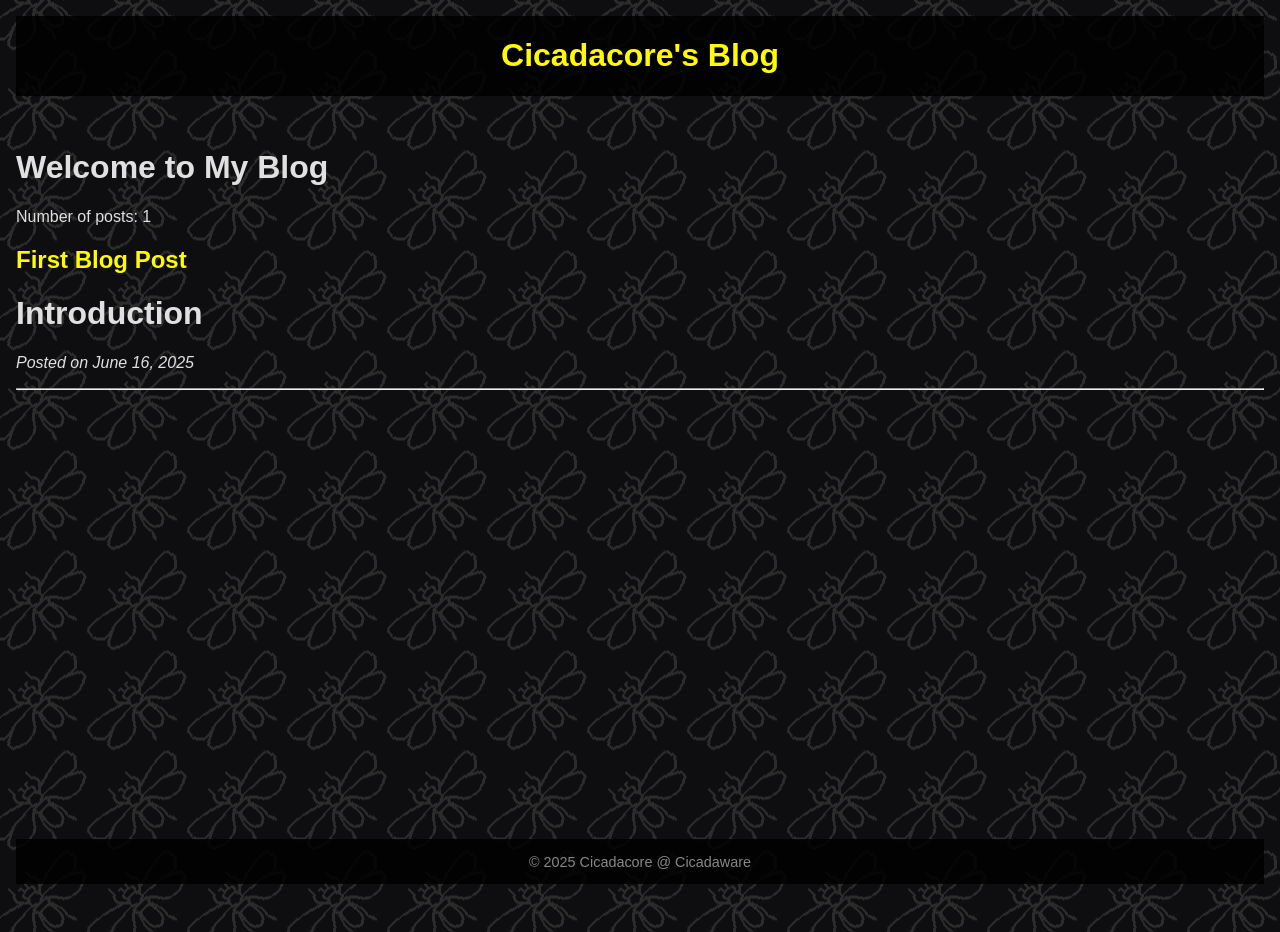
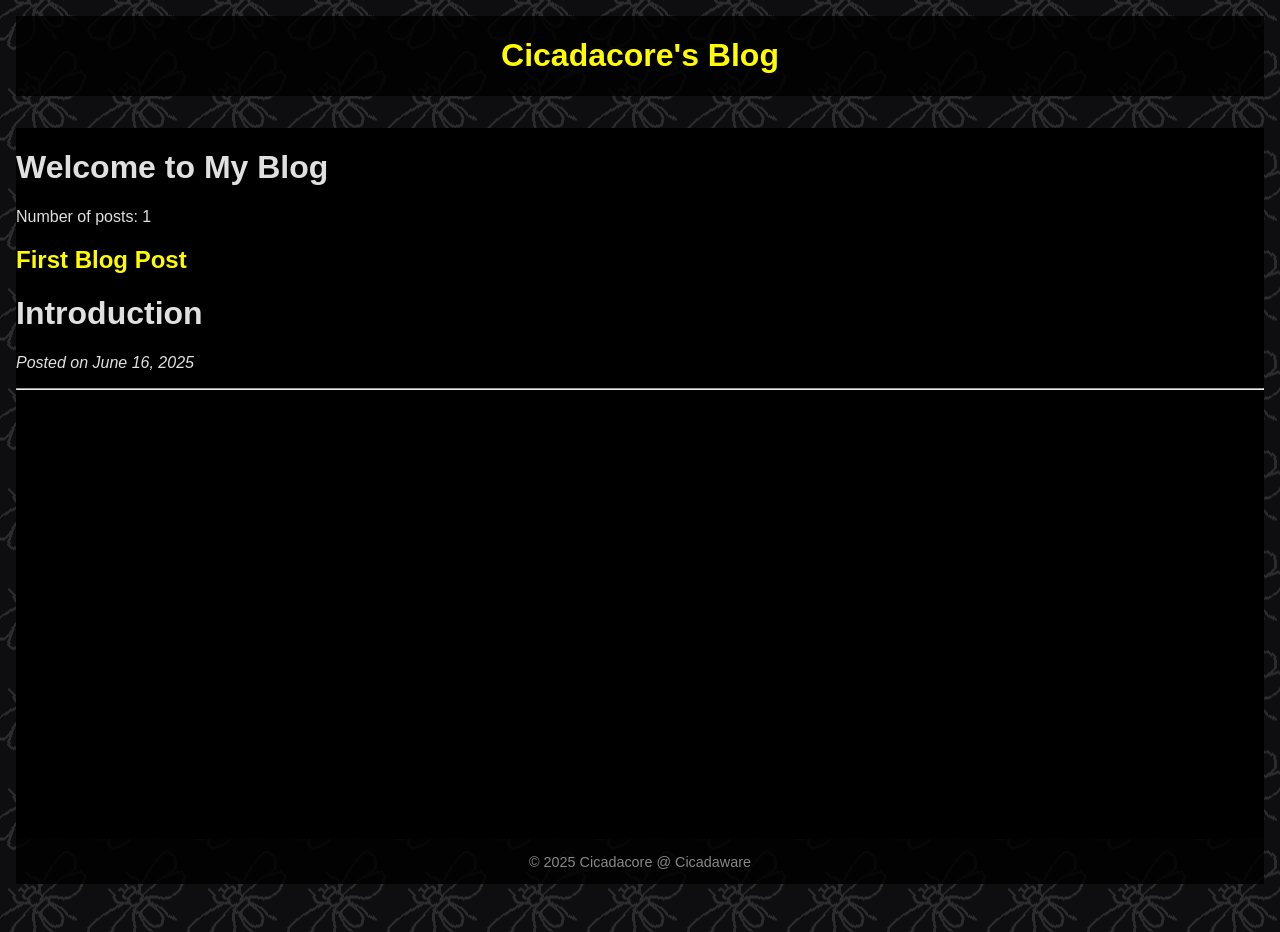
Before and after one commit to Cicadaware/cicadaware.github.io, a Jekyll site: the page built from index.md, in a window 1280 px wide. Built offline with Jekyll 4.4.1, drawn with Linux system fonts in a browser that asks for light colours.

Commit message:
adjusted padding, added background colour to content

```diff
--- a/assets/css/style.css
+++ b/assets/css/style.css
@@ -2,7 +2,7 @@ body {
   color: #e0e0e0;
   font-family: Arial, sans-serif;
   margin: 0;
-  padding: 1rem;
+  padding: 0;
   height: 100%;
   min-height: 100vh;
   background-image: url('https://cicadaware.github.io/assets/images/background.png');
@@ -32,6 +32,7 @@ footer {
 }
 
 .page-container {
+  padding: 1rem;
   display: flex;
   flex-direction: column;
   min-height: 100vh;
@@ -39,4 +40,5 @@ footer {
 
 .content {
   flex: 1;
+  background-color: black;
 }
```
